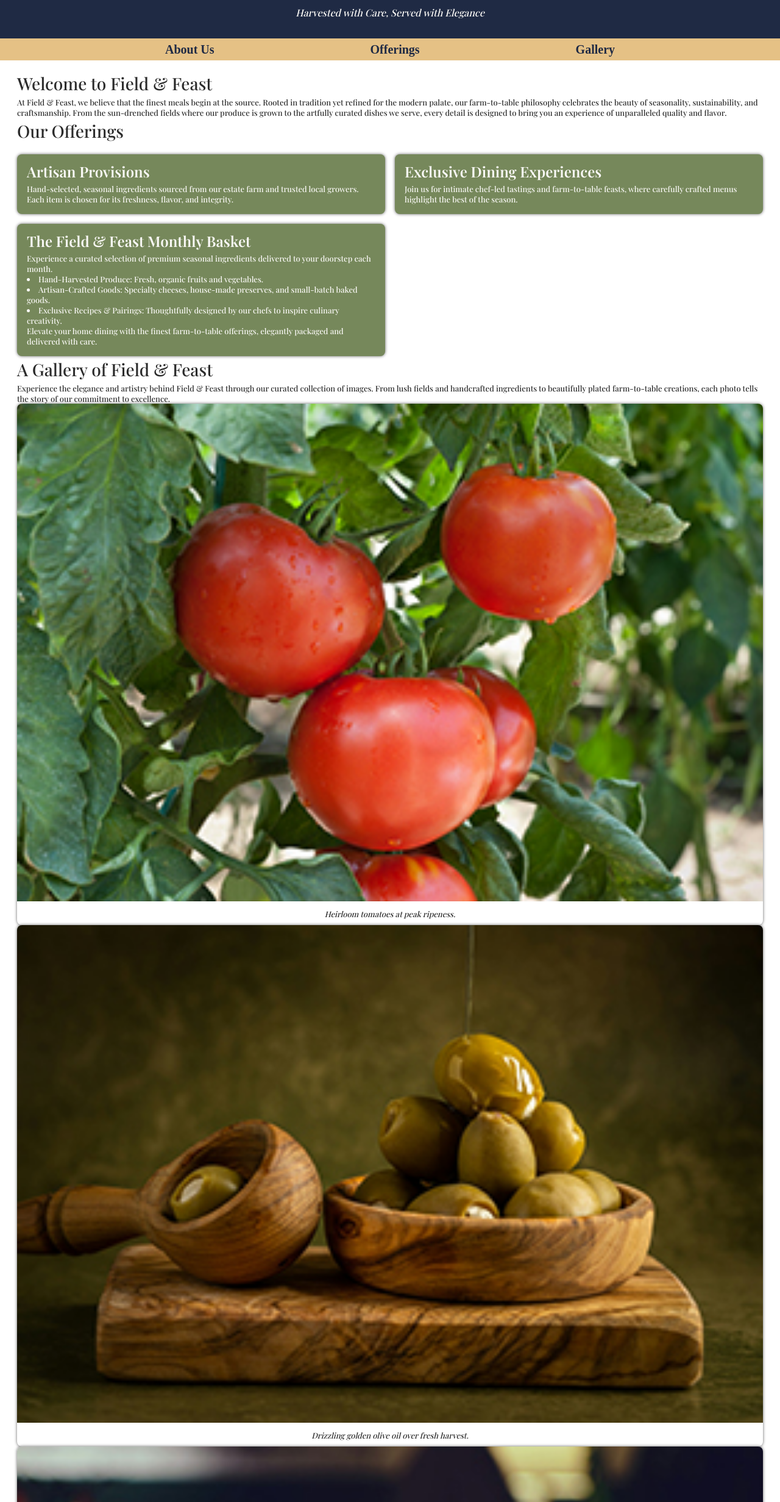
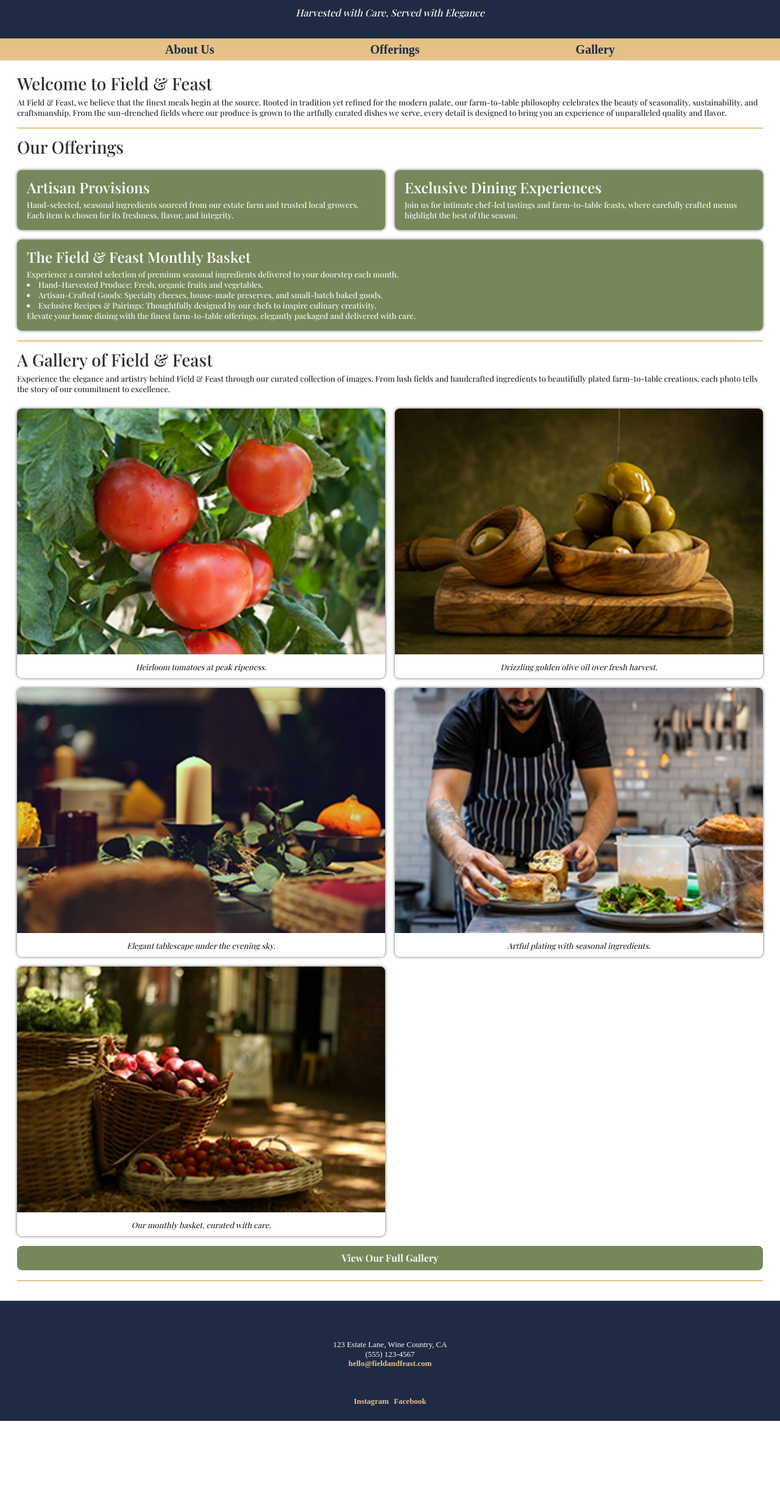
Before and after one commit to minhhua123/fieldandfeast, a plain HTML site: page index.html in a window 1280 px wide. Shown: the part 337-2800 px from the top of the page at 61% size. After the commit the page ends 2667 px from the top, so only its background shows below. Drawn offline with nearby package versions, Linux system fonts and the light colour scheme; a web font is replaced by a local one.

Commit message:
update html

```diff
--- a/index.html
+++ b/index.html
@@ -24,22 +24,22 @@
             <h2>Welcome to Field &amp; Feast</h2>
             <p>At Field &amp; Feast, we believe that the finest meals begin at the source. Rooted in tradition yet refined for the modern palate, our farm-to-table philosophy celebrates the beauty of seasonality, sustainability, and craftsmanship. From the sun-drenched fields where our produce is grown to the artfully curated dishes we serve, every detail is designed to bring you an experience of unparalleled quality and flavor.</p>
         </section>
-
+        <hr>
         <section id="offerings">
             <h2>Our Offerings</h2>
 
             <div id="offerings-list">
-                <div class="offering">
+                <div class="offering" id="offering1">
                     <h3>Artisan Provisions</h3>
                     <p>Hand-selected, seasonal ingredients sourced from our estate farm and trusted local growers. Each item is chosen for its freshness, flavor, and integrity.</p>
                 </div>
 
-                <div class="offering">
+                <div class="offering" id="offering2">
                     <h3>Exclusive Dining Experiences</h3>
                     <p>Join us for intimate chef-led tastings and farm-to-table feasts, where carefully crafted menus highlight the best of the season.</p>
                 </div>
 
-                <div class="offering">
+                <div class="offering" id="offering3">
                     <h3>The Field &amp; Feast Monthly Basket</h3>
                     <p>Experience a curated selection of premium seasonal ingredients delivered to your doorstep each month.</p>
                     <ul>
@@ -51,12 +51,12 @@
                 </div>
             </div>
         </section>
-
+        <hr>
         <section id="gallery">
             <h2>A Gallery of Field &amp; Feast</h2>
             <p>Experience the elegance and artistry behind Field &amp; Feast through our curated collection of images. From lush fields and handcrafted ingredients to beautifully plated farm-to-table creations, each photo tells the story of our commitment to excellence.</p>
 
-            <div class="gallery-thumbs">
+            <div class="gallery-list">
                 <figure>
                     <img src="images/tomatoes-300w.jpg" alt="Heirloom tomatoes">
                     <figcaption>Heirloom tomatoes at peak ripeness.</figcaption>
@@ -87,14 +87,17 @@
                 <a href="#">View Our Full Gallery</a>
             </div>
         </section>
+        <hr>
     </main>
 
     <footer>
         <p>123 Estate Lane, Wine Country, CA</p>
         <p>(555) 123-4567</p>
         <a href="mailto:hello@fieldandfeast.com">hello@fieldandfeast.com</a>
-        <p><a href="#">Instagram</a></p>
-        <p><a href="#">Facebook</a></p>
+        <div id="social-links">
+            <p><a href="#">Instagram</a></p>
+            <p><a href="#">Facebook</a></p>
+        </div>
     </footer>
 </body>
 </html>
```
